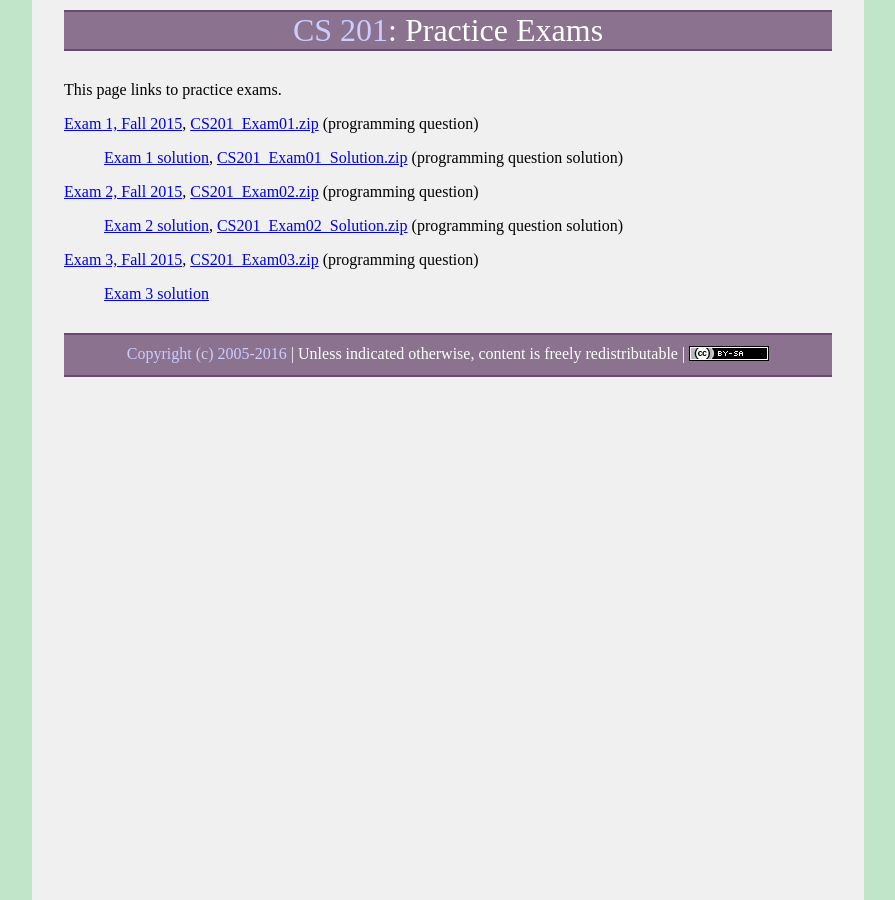
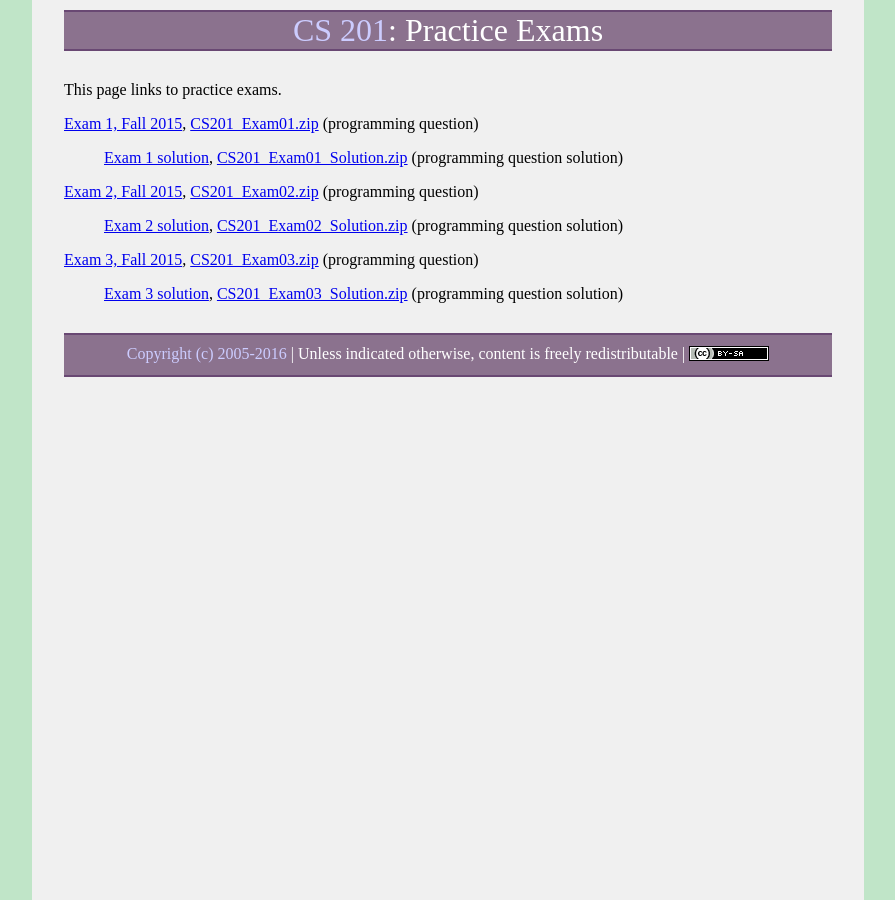
Before and after one commit to ycpcs/cs201-fall2016, a Jekyll site: the page built from practice/index.md, in a window 1280 px wide. Shown: the whole page, without its empty margins (192-1087 px from the left). Built offline with Jekyll 4.4.1, drawn with Linux system fonts in a browser that asks for light colours; some web fonts are replaced.

Commit message:
solution to programming questions

```diff
--- a/practice/index.md
+++ b/practice/index.md
@@ -15,4 +15,4 @@ This page links to practice exams.
 
 [Exam 3, Fall 2015](cs201-fall2015-exam03.pdf), [CS201\_Exam03.zip](CS201_Exam03.zip) (programming question)
 
-> [Exam 3 solution](cs201-fall2015-exam03-solution.pdf)
+> [Exam 3 solution](cs201-fall2015-exam03-solution.pdf), [CS201\_Exam03\_Solution.zip](CS201_Exam03_Solution.zip) (programming question solution)
```
Also changed, not shown: 1 other file.
